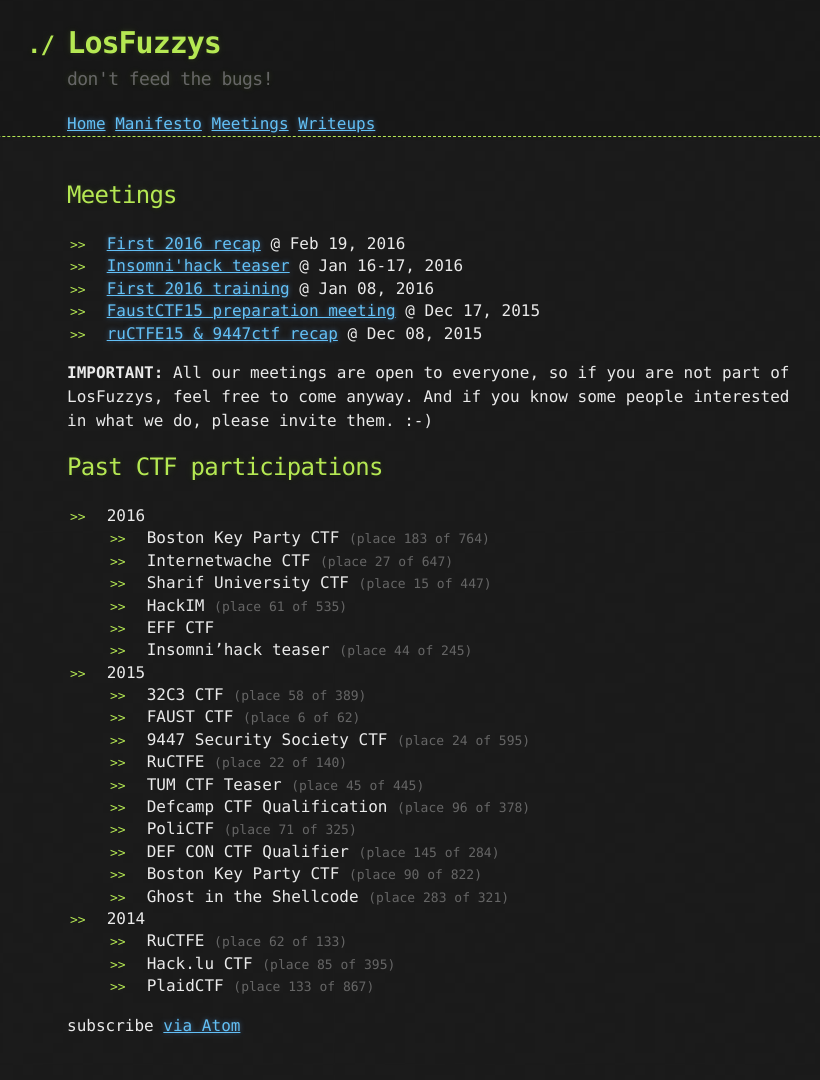
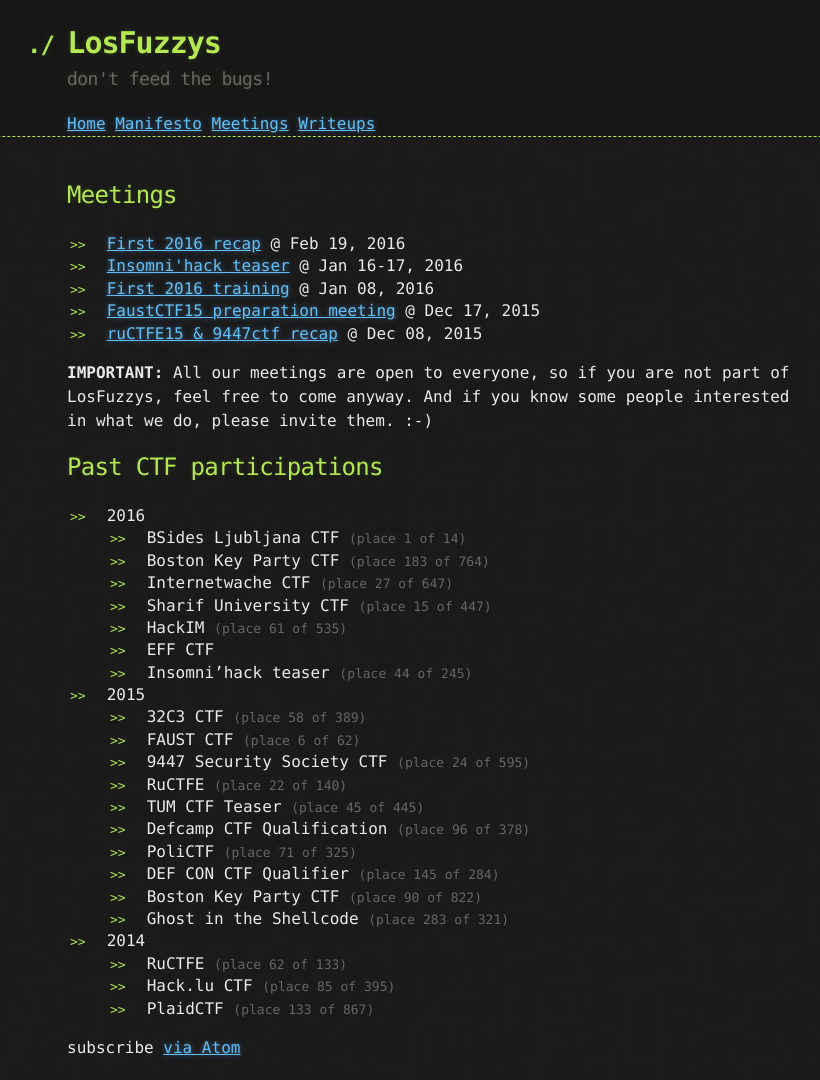
Before and after one commit to mtps3/Mtps3.github.io, a Jekyll site: the page built from meetings.md, in a window 1280 px wide. Shown: the whole page, without its empty margins (198-1018 px from the left). Built offline with Jekyll 4.4.1, drawn with Linux system fonts in a browser that asks for light colours; before the commit the page ends 1058 px from its top, so only the background shows below that.

Commit message:
Added BSides Ljubljana CTF score

```diff
--- a/meetings.md
+++ b/meetings.md
@@ -18,6 +18,7 @@
 <!-- generated using scripts/getPastCTFs.py  -->
 
 * 2016
+  * BSides Ljubljana CTF <span class="discreet">(place 1 of 14)</span>
   * Boston Key Party CTF <span class="discreet">(place 183 of 764)</span>
   * Internetwache CTF <span class="discreet">(place 27 of 647)</span>
   * Sharif University CTF <span class="discreet">(place 15 of 447)</span>
```
